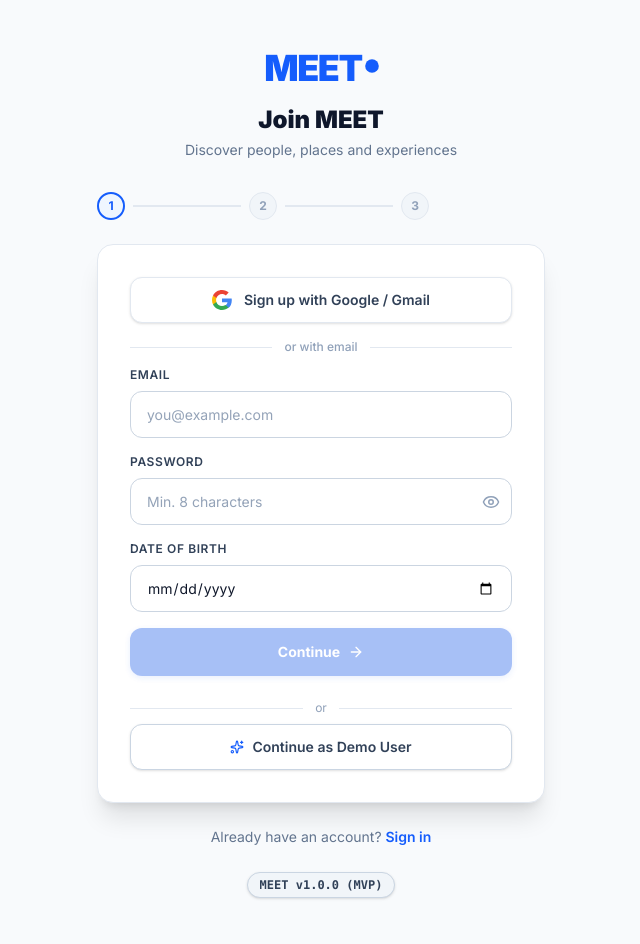
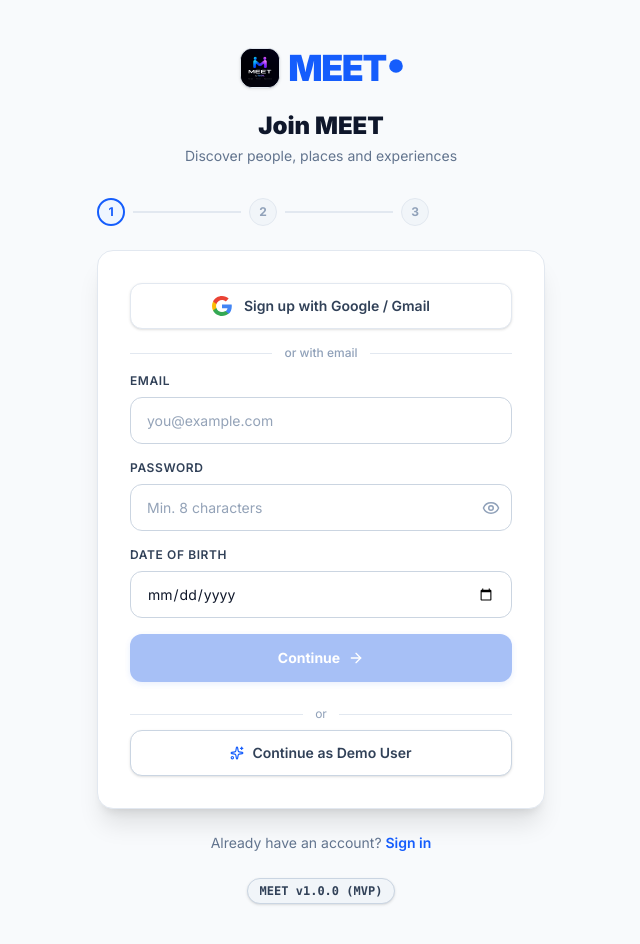
Before and after one commit to AZZIMDEVOPS/MEET, a Next.js app: page /auth/signup in a window 1280 px wide. Shown: the top 944 px of the page, without its empty margins (319-959 px from the left). Built offline with nearby package versions, Linux system fonts and the light colour scheme; no server answers.

Commit message:
feat(ui): display official brand logo on splash screen and throughout navigation

```diff
--- a/src/components/ui/MeetLogo.tsx
+++ b/src/components/ui/MeetLogo.tsx
@@ -1,26 +1,60 @@
 'use client'
 
 import { motion } from 'framer-motion'
+import Image from 'next/image'
 
 interface MeetLogoProps {
   size?: 'sm' | 'md' | 'lg' | 'xl'
   showTagline?: boolean
   variant?: 'full' | 'icon'
   color?: string
+  withIcon?: boolean
 }
 
 const sizeMap = {
-  sm: { logo: 'text-xl', tagline: 'text-[10px]', dot: 'w-2 h-2' },
-  md: { logo: 'text-2xl', tagline: 'text-xs', dot: 'w-2.5 h-2.5' },
-  lg: { logo: 'text-4xl', tagline: 'text-sm', dot: 'w-3 h-3' },
-  xl: { logo: 'text-6xl', tagline: 'text-base', dot: 'w-4 h-4' },
+  sm: { logo: 'text-xl', tagline: 'text-[10px]', dot: 'w-2 h-2', iconSize: 22, iconClass: 'w-5 h-5 rounded-md' },
+  md: { logo: 'text-2xl', tagline: 'text-xs', dot: 'w-2.5 h-2.5', iconSize: 28, iconClass: 'w-7 h-7 rounded-lg' },
+  lg: { logo: 'text-4xl', tagline: 'text-sm', dot: 'w-3 h-3', iconSize: 42, iconClass: 'w-10 h-10 rounded-xl' },
+  xl: { logo: 'text-6xl', tagline: 'text-base', dot: 'w-4 h-4', iconSize: 64, iconClass: 'w-16 h-16 rounded-2xl' },
 }
 
-export function MeetLogo({ size = 'md', showTagline = false, variant = 'full', color = 'text-blue-600' }: MeetLogoProps) {
+export function MeetLogo({
+  size = 'md',
+  showTagline = false,
+  variant = 'full',
+  color = 'text-blue-600',
+  withIcon = true,
+}: MeetLogoProps) {
   const sizes = sizeMap[size]
+
+  if (variant === 'icon') {
+    return (
+      <div className={`relative ${sizes.iconClass} overflow-hidden shadow-sm border border-slate-200 bg-slate-900 flex-shrink-0`}>
+        <Image
+          src="/meet-logo.jpg"
+          alt="MEET"
+          width={sizes.iconSize}
+          height={sizes.iconSize}
+          className="w-full h-full object-cover"
+        />
+      </div>
+    )
+  }
 
   return (
     <div className="flex flex-col items-start gap-0.5">
+      <div className="flex items-center gap-2">
+        {withIcon && (
+          <div className={`relative ${sizes.iconClass} overflow-hidden shadow-sm border border-slate-200 bg-slate-900 flex-shrink-0`}>
+            <Image
+              src="/meet-logo.jpg"
+              alt="MEET"
+              width={sizes.iconSize}
+              height={sizes.iconSize}
+              className="w-full h-full object-cover"
+            />
+          </div>
+        )}
         <div className="flex items-center gap-0.5">
           <span
             className={`font-black tracking-[-0.04em] ${color} ${sizes.logo}`}
@@ -34,8 +68,9 @@
             transition={{ duration: 2, repeat: Infinity, ease: 'easeInOut' }}
           />
         </div>
+      </div>
       {showTagline && (
-        <span className={`${sizes.tagline} text-blue-700 font-bold tracking-widest uppercase`}>
+        <span className={`${sizes.tagline} text-blue-700 font-bold tracking-widest uppercase mt-0.5`}>
           People. Places. Experiences.
         </span>
       )}
--- a/src/components/ui/SplashScreen.tsx
+++ b/src/components/ui/SplashScreen.tsx
@@ -2,7 +2,7 @@
 
 import { useState, useEffect } from 'react'
 import { motion } from 'framer-motion'
-import { MeetLogo } from '@/components/ui/MeetLogo'
+import Image from 'next/image'
 import { ArrowRight, Sparkles } from 'lucide-react'
 
 interface SplashScreenProps {
@@ -53,38 +53,50 @@
 
       {/* Center Brand Identity */}
       <div className="flex flex-col items-center text-center max-w-sm px-4">
-        {/* Animated Brand Logo */}
+        {/* Animated Official Brand Logo */}
         <motion.div
-          initial={{ scale: 0.8, opacity: 0 }}
-          animate={{ scale: 1, opacity: 1 }}
-          transition={{ duration: 0.6, ease: [0.16, 1, 0.3, 1] }}
-          className="mb-4"
+          initial={{ scale: 0.8, opacity: 0, y: 15 }}
+          animate={{ scale: 1, opacity: 1, y: 0 }}
+          transition={{ duration: 0.7, ease: [0.16, 1, 0.3, 1] }}
+          className="relative mb-5"
         >
-          <MeetLogo size="xl" />
+          <div className="relative w-32 h-32 sm:w-40 sm:h-40 rounded-3xl overflow-hidden shadow-2xl border-2 border-slate-100 bg-slate-950 ring-8 ring-blue-50/80">
+            <Image
+              src="/meet-logo.jpg"
+              alt="MEET Logo"
+              width={160}
+              height={160}
+              priority
+              className="w-full h-full object-cover"
+            />
+          </div>
         </motion.div>
 
-        {/* Product Tagline */}
-        <motion.p
-          className="text-lg sm:text-xl font-bold text-blue-600 tracking-wide mt-1"
-          initial={{ opacity: 0, y: 10 }}
+        {/* Brand Name & Tagline */}
+        <motion.div
+          initial={{ opacity: 0, y: 8 }}
           animate={{ opacity: 1, y: 0 }}
-          transition={{ delay: 0.25, duration: 0.4 }}
+          transition={{ delay: 0.2, duration: 0.4 }}
+          className="flex flex-col items-center"
         >
-          People. Places. Experiences.
-        </motion.p>
+          <div className="flex items-center gap-1">
+            <span className="text-4xl sm:text-5xl font-black text-slate-900 tracking-tight">
+              MEET
+            </span>
+            <span className="w-3 h-3 bg-blue-600 rounded-full mb-1 inline-block" />
+          </div>
 
-        {/* Brand Mission */}
-        <motion.p
-          className="text-xs sm:text-sm text-slate-700 mt-2 font-semibold tracking-wider uppercase"
-          initial={{ opacity: 0 }}
-          animate={{ opacity: 1 }}
-          transition={{ delay: 0.45, duration: 0.4 }}
-        >
-          Making Art Out Of Technology
-        </motion.p>
+          <p className="text-base sm:text-lg font-bold text-blue-600 tracking-wide mt-2">
+            People. Places. Experiences.
+          </p>
+
+          <p className="text-xs text-slate-500 font-semibold tracking-wider uppercase mt-1">
+            Making Art Out Of Technology
+          </p>
+        </motion.div>
 
         {/* Smooth Loading Progress Line */}
-        <div className="w-44 h-1.5 bg-slate-100 rounded-full mt-10 overflow-hidden border border-slate-200">
+        <div className="w-48 h-1.5 bg-slate-100 rounded-full mt-8 overflow-hidden border border-slate-200">
           <motion.div
             className="h-full bg-blue-600 rounded-full"
             initial={{ width: '0%' }}
```
Also changed, not shown: public/meet-logo.jpg (added). Lines whose indentation alone changed are shown as unchanged.
